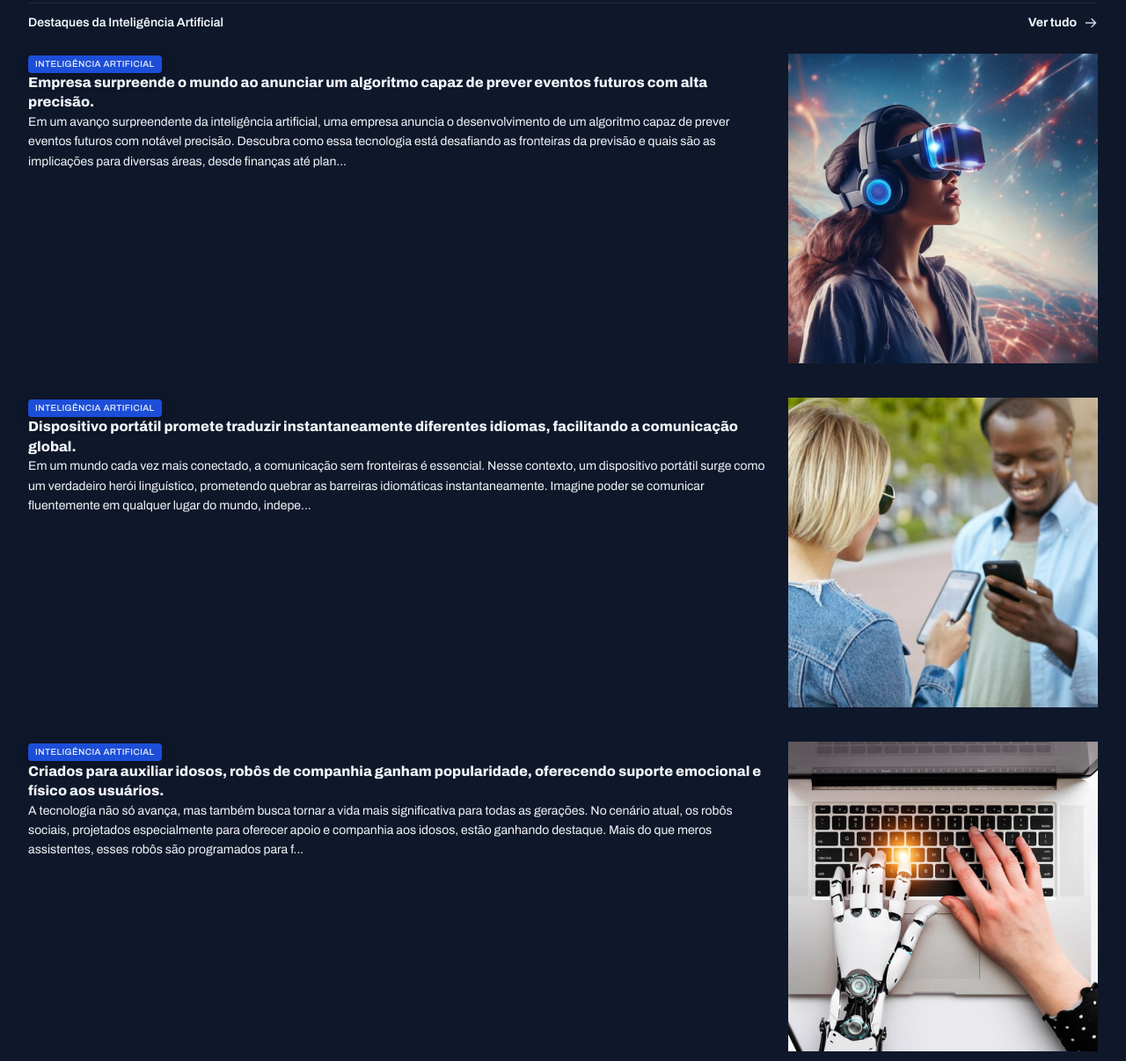
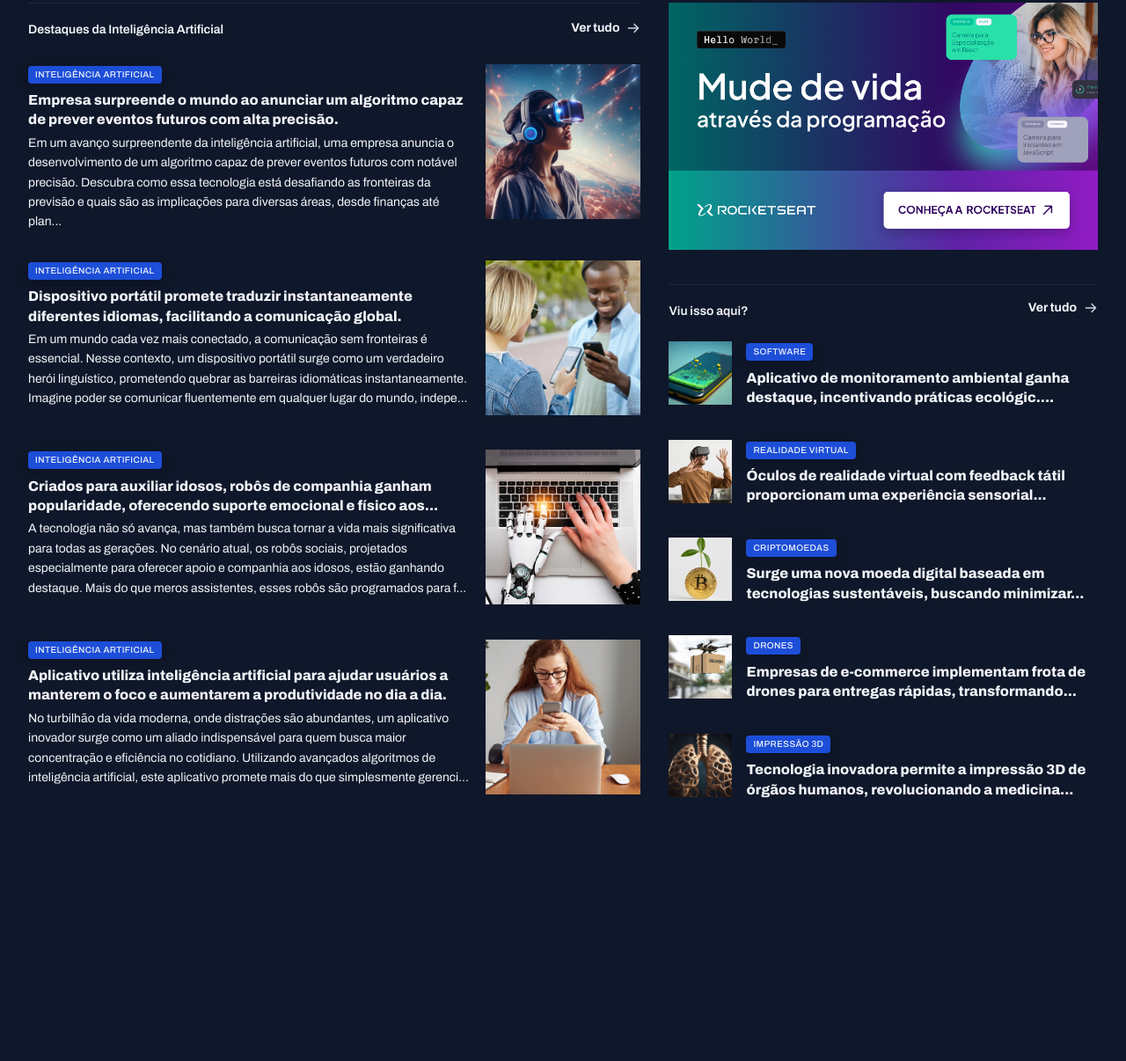
Before and after one commit to AleexCold91/Portal-de-noticias, a plain HTML site: page index.html in a window 1280 px wide. Shown: the part 1063-2269 px from the top of the page at 88% size. After the commit the page ends 2016 px from the top, so only its background shows below. Drawn offline with Linux system fonts and the light colour scheme.

Commit message:
Estilizando os últimos cards

```diff
--- a/index.html
+++ b/index.html
@@ -230,8 +230,7 @@
               <span class="content-tag">Inteligência Artificial</span>
               <h3 class="text-xl">
                 Criados para auxiliar idosos, robôs de companhia ganham
-                popularidade, oferecendo suporte emocional e físico aos
-                usuários.
+                popularidade, oferecendo suporte emocional e físico aos...
               </h3>
               <p class="tex-sm">
                 A tecnologia não só avança, mas também busca tornar a vida mais
@@ -275,7 +274,7 @@
         </div>
       </section>
 
-      <div>
+      <aside>
         <div id="ads">
           <img src="assets/Ads.png" alt="" />
         </div>
@@ -302,7 +301,7 @@
                 <span class="content-tag">software</span>
                 <h3 class="text-xl">
                   Aplicativo de monitoramento ambiental ganha destaque,
-                  incentivando práticas ecológicas e prom...
+                  incentivando práticas ecológic....
                 </h3>
               </div>
             </article>
@@ -318,7 +317,7 @@
                 <span class="content-tag">realidade virtual</span>
                 <h3 class="text-xl">
                   Óculos de realidade virtual com feedback tátil proporcionam
-                  uma experiência sensorial complet...
+                  uma experiência sensorial...
                 </h3>
               </div>
             </article>
@@ -334,7 +333,7 @@
                 <span class="content-tag">criptomoedas</span>
                 <h3 class="text-xl">
                   Surge uma nova moeda digital baseada em tecnologias
-                  sustentáveis, buscando minimizar o i...
+                  sustentáveis, buscando minimizar...
                 </h3>
               </div>
             </article>
@@ -350,7 +349,7 @@
                 <span class="content-tag">drones</span>
                 <h3 class="text-xl">
                   Empresas de e-commerce implementam frota de drones para
-                  entregas rápidas, transformando o ce...
+                  entregas rápidas, transformando...
                 </h3>
               </div>
             </article>
@@ -366,13 +365,13 @@
                 <span class="content-tag">impressão 3D</span>
                 <h3 class="text-xl">
                   Tecnologia inovadora permite a impressão 3D de órgãos humanos,
-                  revolucionando a medicina e a li...
+                  revolucionando a medicina...
                 </h3>
               </div>
             </article>
           </div>
         </section>
-      </div>
+      </aside>
     </main>
   </body>
 </html>
--- a/styles/global.css
+++ b/styles/global.css
@@ -52,8 +52,16 @@ img {
 }
 
 main {
-  margin-top: 40px;
-  gap: 80px;
+  margin-block: 40px;
+  row-gap: 80px;
+  column-gap: 32px;
+
+  grid-template-columns: 2fr 1.4fr;
+
+  grid-template-areas:
+  "featured featured"
+  "weekly weekly"
+  "ai aside";
 }
 
 .content-tag {
--- a/styles/sections.css
+++ b/styles/sections.css
@@ -21,6 +21,8 @@ section header {
 }
 
 #featured {
+  grid-area: featured;
+
   img {
     height: 100%;
     object-fit: cover;
@@ -58,6 +60,8 @@ section header {
 }
 
 #weekly {
+  grid-area: weekly;
+
   & > div {
     grid-template-columns: repeat(4, 292px);
   }
@@ -81,3 +85,37 @@ section header {
     }
   }
 }
+
+#ai {
+  grid-area: ai;
+
+  img {
+    width: 176px;
+    aspect-ratio: 1/1;
+    object-fit: cover;
+  }
+
+  h3 {
+    margin-block: 8px 4px;
+  }
+}
+
+aside {
+  grid-area: aside;
+}
+
+
+#more {
+
+  margin-top: 32px;
+
+  h3 {
+    margin-top: 8px;
+  }
+
+  img {
+    width: 72px;
+    aspect-ratio: 1/1;
+    object-fit: cover;
+  }
+}
```
